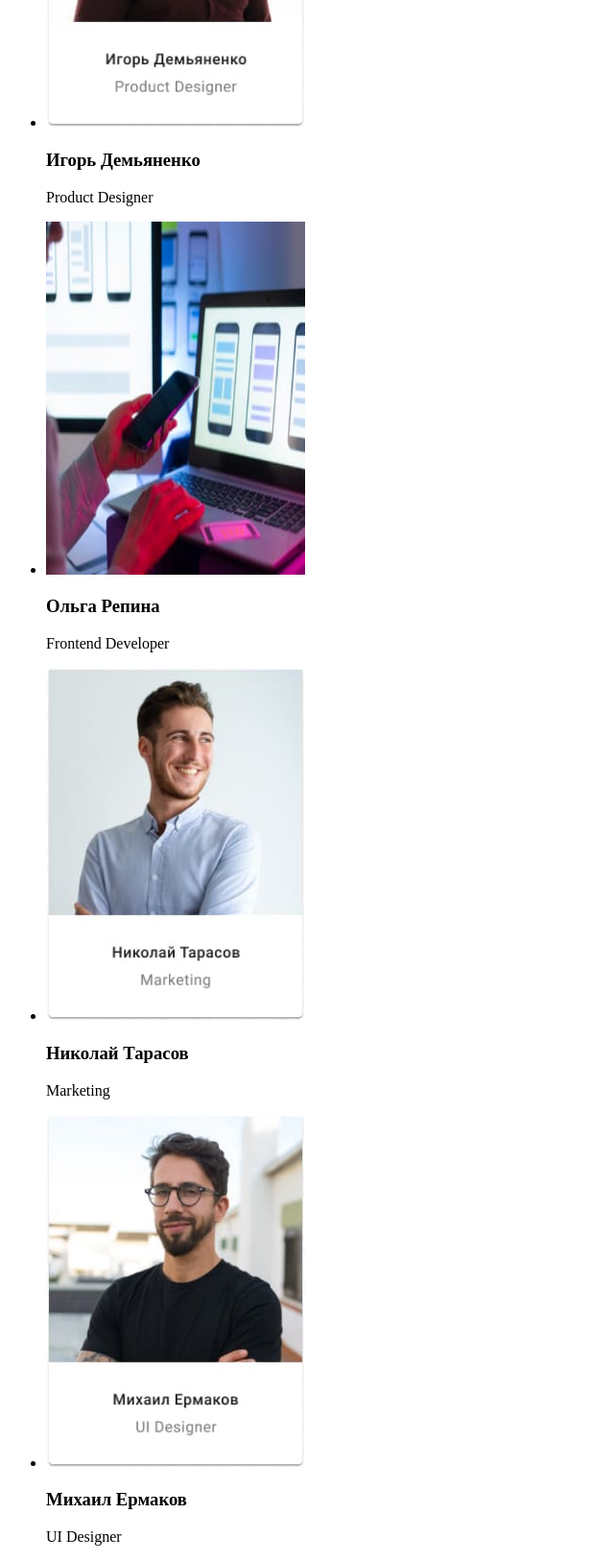
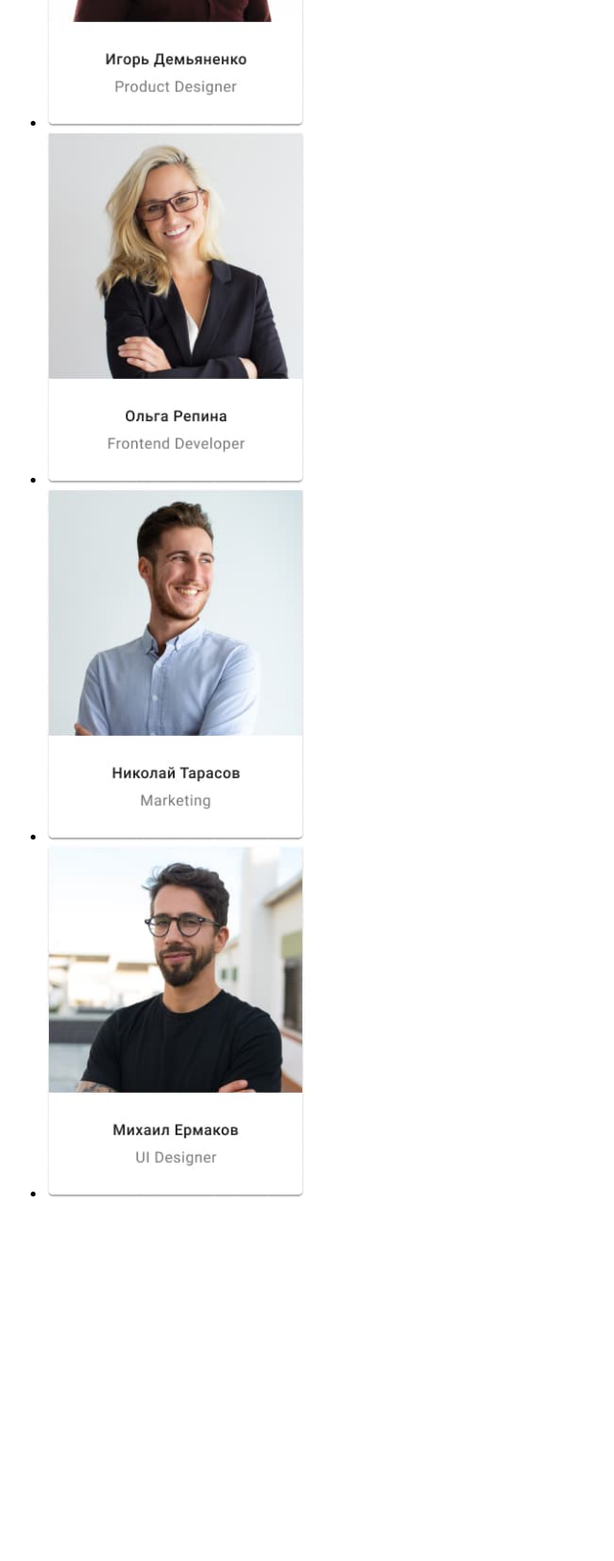
Before and after one commit to DashaPash/goit-markup-hw-01, a plain HTML site: page index.html in a window 1280 px wide. Shown: the part 1800-3427 px from the top of the page at 96% size, without its empty margins (0-640 px from the left). After the commit the page ends 3069 px from the top, so only its background shows below. Drawn offline with Linux system fonts and the light colour scheme.

Commit message:
Редактирует секцию "наша команда!

```diff
--- a/index.html
+++ b/index.html
@@ -86,24 +86,16 @@
           <h2>Наша команда</h2>
           <ul>
             <li>
-                <img src="images/team card 1 (1).jpg" alt="Фотография члена команды WebStudio" width="270" height="368">
-                <h3>Игорь Демьяненко</h3>
-                <p>Product Designer</p>
+                <img src="images/team card 1 (1).jpg" alt="Фотография члена команды WebStudio Игорь Демьяненко" width="270" height="368">
               </li>
             <li>
-                <img src="images/box 2 (1).jpg" alt="Фотография члена команды WebStudio" width="270" height="368">
-                <h3>Ольга Репина</h3>
-                <p>Frontend Developer</p>
+                <img src="images/team card 2 (1).jpg" alt="Фотография члена команды WebStudio Ольга Репина" width="270" height="368"
             </li>
             <li>
-                <img src="images/team card 3 (1).jpg" alt="Фотография члена команды WebStudio" width="270" height="368">
-                <h3>Николай Тарасов</h3>
-                <p>Marketing</p>
+                <img src="images/team card 3 (1).jpg" alt="Фотография члена команды WebStudio Николай Тарасов" width="270" height="368">
             </li>
             <li>
-                <img src="images/team card 4 (1).jpg" alt="Фотография члена команды WebStudio" width="270" height="368">
-                <h3>Михаил Ермаков</h3>
-                <p>UI Designer</p>
+                <img src="images/team card 4 (1).jpg" alt="Фотография члена команды WebStudio Михаил Ермаков" width="270" height="368">
             </li>
           </ul>
       </section>
```
